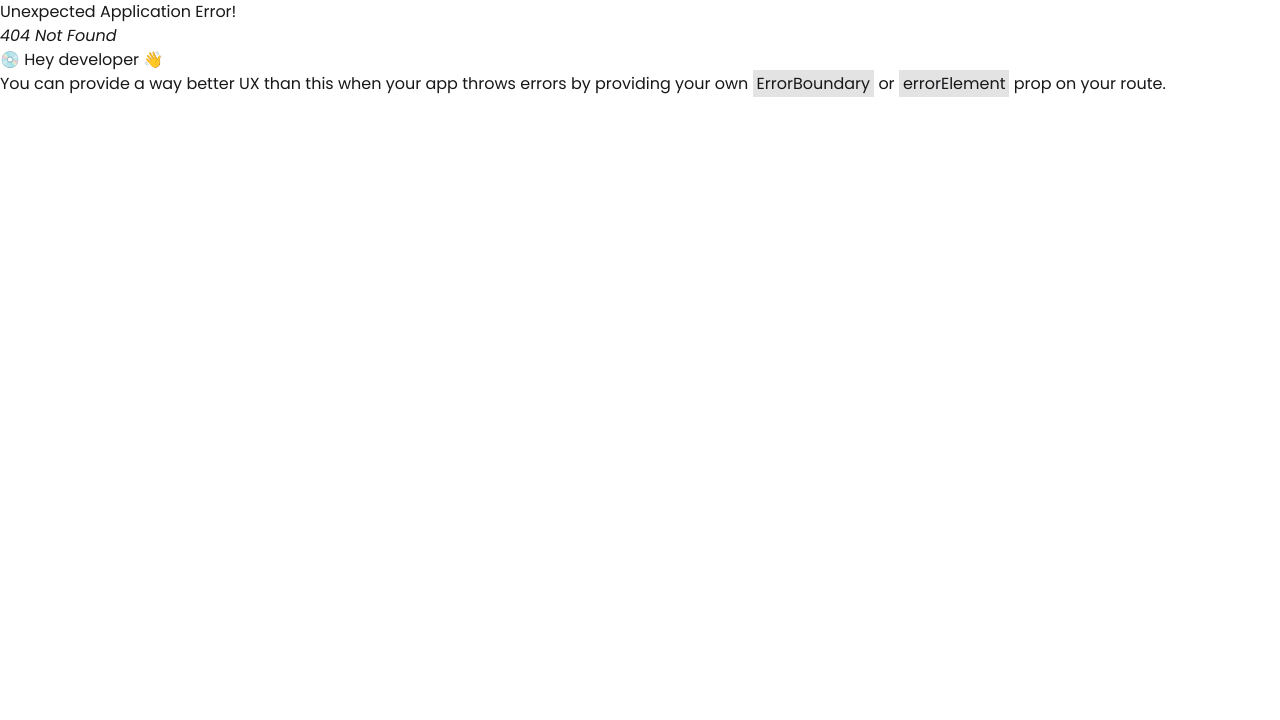
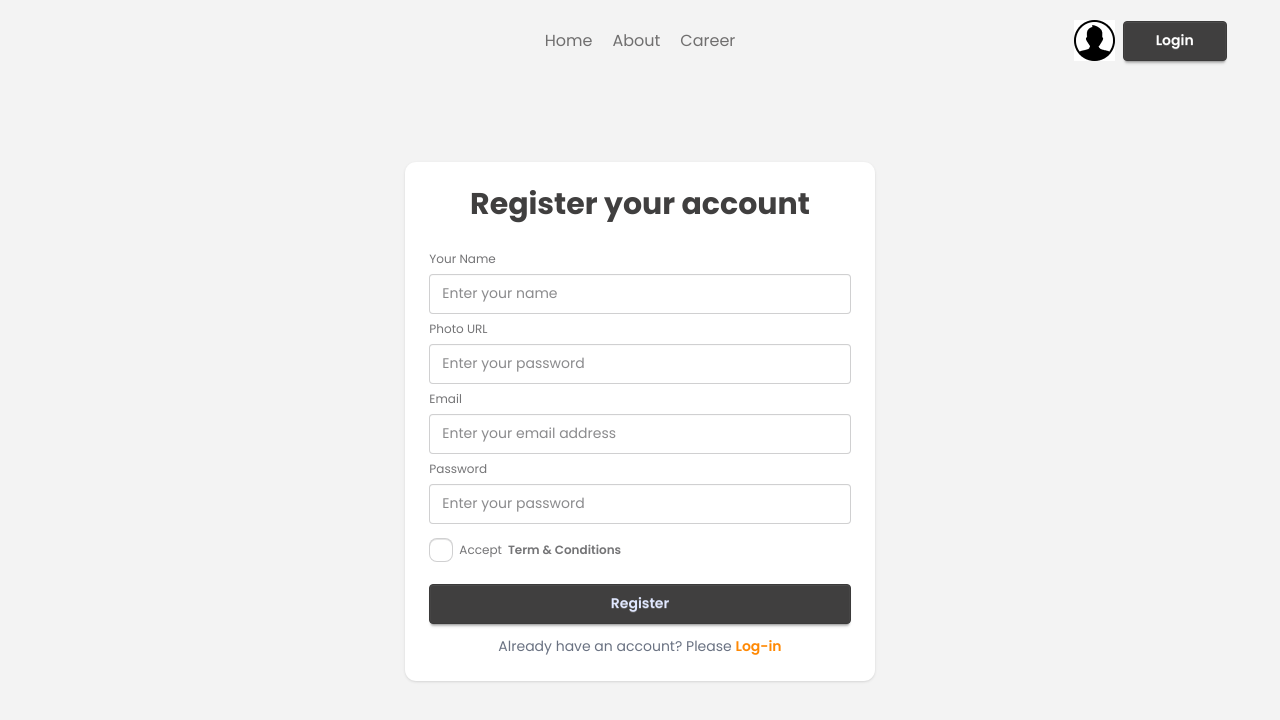
Before and after one commit to Islamul-Hoque/Dragon-News, a React (Vite) app: page /auth/register in a window 1280 px wide. Before the commit this address had no page. Shown: the top 720 px of the page. Built offline with nearby package versions, Linux system fonts and the light colour scheme.

Commit message:
Implement Login and Register pages with form handling and routing

```diff
--- a/index.html
+++ b/index.html
@@ -4,7 +4,7 @@
     <meta charset="UTF-8" />
     <link rel="icon" type="image/svg+xml" href="/vite.svg" />
     <meta name="viewport" content="width=device-width, initial-scale=1.0" />
-    <title>Dragon news</title>
+    <title>The Dragon news</title>
   </head>
   <body>
     <div id="root"></div>
--- a/src/Components/Navbar.jsx
+++ b/src/Components/Navbar.jsx
@@ -1,5 +1,5 @@
 import React from 'react';
-import { NavLink } from 'react-router';
+import { Link, NavLink } from 'react-router';
 import user from '../assets/user.png'
 const Navbar = () => {
     return (
@@ -12,7 +12,7 @@ const Navbar = () => {
             </div>
             <div className="flex items-center justify-end">
                 <img src={user} alt="" />
-                <button className='btn btn-primary px-8 ml-2'>Login</button>
+                <Link to='/auth/login' className='btn btn-primary text-white px-8 ml-2'>Login</Link>
             </div>
         </div>
     );
--- a/src/Components/QZone.jsx
+++ b/src/Components/QZone.jsx
@@ -16,7 +16,7 @@ const QZone = () => {
                 </div>
             </div>
             <div>
-                <img className='mt-5' src={BgImg} alt="" />
+                {/* <img className='mt-5' src={BgImg} alt="" /> */}
             </div>
         </>
     );
--- /dev/null
+++ b/src/Layouts/AuthLayout.jsx
@@ -0,0 +1,14 @@
+import React from 'react';
+import Navbar from '../Components/Navbar';
+import { Outlet } from 'react-router';
+
+const AuthLayout = () => {
+    return (
+        <div className=' bg-base-200 min-h-screen'>
+            <header className='w-11/12 mx-auto py-5'> <Navbar/> </header>
+            <main className='w-11/12 mx-auto'> <Outlet/> </main>
+        </div>
+    );
+};
+
+export default AuthLayout;
--- a/src/Layouts/HomeLayout.jsx
+++ b/src/Layouts/HomeLayout.jsx
@@ -20,9 +20,9 @@ const HomeLayout = () => {
             </header>
 
             <main className='w-11/12 mx-auto my-3 grid grid-cols-12 gap-4 '>
-                <aside className='col-span-3'> <LeftAside/> </aside>
+                <aside className='col-span-3 sticky top-4 h-fit'> <LeftAside/> </aside>
                 <section className='col-span-6'> <Outlet/> </section>
-                <aside className='col-span-3'> <RightAside/> </aside>
+                <aside className='col-span-3 sticky top-4 h-fit'> <RightAside/> </aside>
             </main>
         </div>
     );
--- a/src/Pages/Home.jsx
+++ b/src/Pages/Home.jsx
@@ -1,9 +1,10 @@
 import React from 'react';
+import { Navigate } from 'react-router';
 
 const Home = () => {
     return (
         <div>
-            <h3>Home</h3>
+            <Navigate to='/category/1' />
         </div>
     );
 };
--- /dev/null
+++ b/src/Pages/Login.jsx
@@ -0,0 +1,39 @@
+import React from 'react';
+import { Link,  } from 'react-router';
+
+const Login = () => {
+
+    const handleLogin = e => {
+        e.preventDefault()
+        const email = e.target.email.value
+        const password = e.target.password.value
+        console.log( {email, password});
+    }
+
+    return (
+        <>
+        <title>The Dragon News - Log in</title>
+        <div className="hero -mt-15 bg-base-200 min-h-screen">
+            <div className="w-[40%] rounded-[0.7rem] bg-white overflow-hidden shadow">
+                <h1 className="text-3xl text-center pt-6 font-bold text-primary">Login your account</h1>
+                <div className="card-body">
+                    <form onSubmit={ handleLogin }>
+                        <fieldset className="fieldset">
+                            <label className="label">Email address</label>
+                            <input name='email' type="email" className="input w-full" placeholder="Enter your email address" />
+
+                            <label className="label">Password</label>
+                            <input name='password' type="password" className="input w-full" placeholder="Enter your password" />
+
+                            <button className="btn btn-primary text-white mt-4">Login</button>
+                        </fieldset>
+                    </form>
+                    <p className='text-gray-500 text-center'>Dont’t Have An Account ? <Link to='/auth/register' className='text-orange-400 hover:text-orange-500 hover:link font-semibold'>Register</Link>  </p>
+                </div>
+            </div>
+        </div>
+        </>
+    );
+};
+
+export default Login;
--- /dev/null
+++ b/src/Pages/Register.jsx
@@ -0,0 +1,55 @@
+import React from 'react';
+import { Link, Links } from 'react-router';
+
+
+const Register = () => {
+
+    const handleRegister = e => {
+        e.preventDefault()
+        const name = e.target.name.value
+        const photo = e.target.photo.value
+        const email = e.target.email.value
+        const password = e.target.password.value
+    }
+
+    return (
+        <>
+        <title>The Dragon News - Register</title>
+        <div className="hero -mt-15 min-h-screen">
+            <div className="w-[40%] rounded-[0.7rem] bg-white overflow-hidden shadow ">
+                <div>
+                    <h1 className="text-3xl text-center pt-6 font-bold text-primary">Register your account</h1>
+                    <div className="card-body">
+                        <form onSubmit={handleRegister}>
+                            <fieldset className="fieldset">
+                                {/* Name */}
+                                <label className="label">Your Name</label>
+                                <input name='name' type="text" className="input w-full" placeholder="Enter your name" />
+
+                                {/* Photo URL */}
+                                <label className="label">Photo URL</label>
+                                <input name='photo' type="text" className="input w-full" placeholder="Enter your password" />
+
+                                {/* Email */}
+                                <label className="label">Email</label>
+                                <input name='email' type="email" className="input w-full" placeholder="Enter your email address" />
+
+                                {/* Password */}
+                                <label className="label">Password</label>
+                                <input name='password' type="password" className="input w-full" placeholder="Enter your password" />
+
+                                <label className="label mt-2 flex items-center"> <input type="checkbox" className="checkbox text-gray-500" /> Accept <span className='font-semibold'>Term & Conditions</span> </label>
+
+                                <button className="btn btn-primary mt-4">Register</button>
+                            </fieldset>
+                        </form>
+                        <p className='text-gray-500 text-center'>Already have an account? Please  <Link to='/auth/login'className='text-orange-400 hover:text-orange-500 hover:link font-semibold'>Log-in</Link>  </p>
+                    </div>
+                </div>
+            </div>
+        </div>
+        </>
+    );
+};
+
+export default Register;
--- a/src/Routes/Router.jsx
+++ b/src/Routes/Router.jsx
@@ -6,6 +6,9 @@ import HomeLayout from '../Layouts/HomeLayout';
 import Home from '../Pages/Home';
 import CategoryNews from '../Pages/CategoryNews';
 import Category from '../Components/homeLayout/Category';
+import Login from '../Pages/Login';
+import Register from '../Pages/Register';
+import AuthLayout from '../Layouts/AuthLayout';
 
 
 const router = createBrowserRouter([
@@ -25,6 +28,20 @@ const router = createBrowserRouter([
             },
         ]
     },
+    {
+        path: 'auth',
+        Component: AuthLayout ,
+        children: [
+            {
+                path: 'login',
+                Component: Login
+            },
+            {
+                path: 'register',
+                Component: Register
+            },
+        ]
+    }
 ]);
 
 export default router;
--- /dev/null
+++ b/src/firebase/firebase.config.js
@@ -0,0 +1,16 @@
+import { initializeApp } from "firebase/app";
+import { getAuth } from "firebase/auth";
+
+const firebaseConfig = {
+    apiKey: "AIzaSyCFogxesQ8W4HASqHqgCgXNQ1uFVJaa99E",
+    authDomain: "dragon-news-breaking-3233f.firebaseapp.com",
+    projectId: "dragon-news-breaking-3233f",
+    storageBucket: "dragon-news-breaking-3233f.firebasestorage.app",
+    messagingSenderId: "827884431823",
+    appId: "1:827884431823:web:9180884c631fcbbd810aba"
+};
+
+
+const app = initializeApp(firebaseConfig);
+
+export const auth = getAuth(app)
```
Also changed, not shown: src/Components/NewsCard.jsx (indentation only), 1 other file (tests, documents, lock files or other folders).
